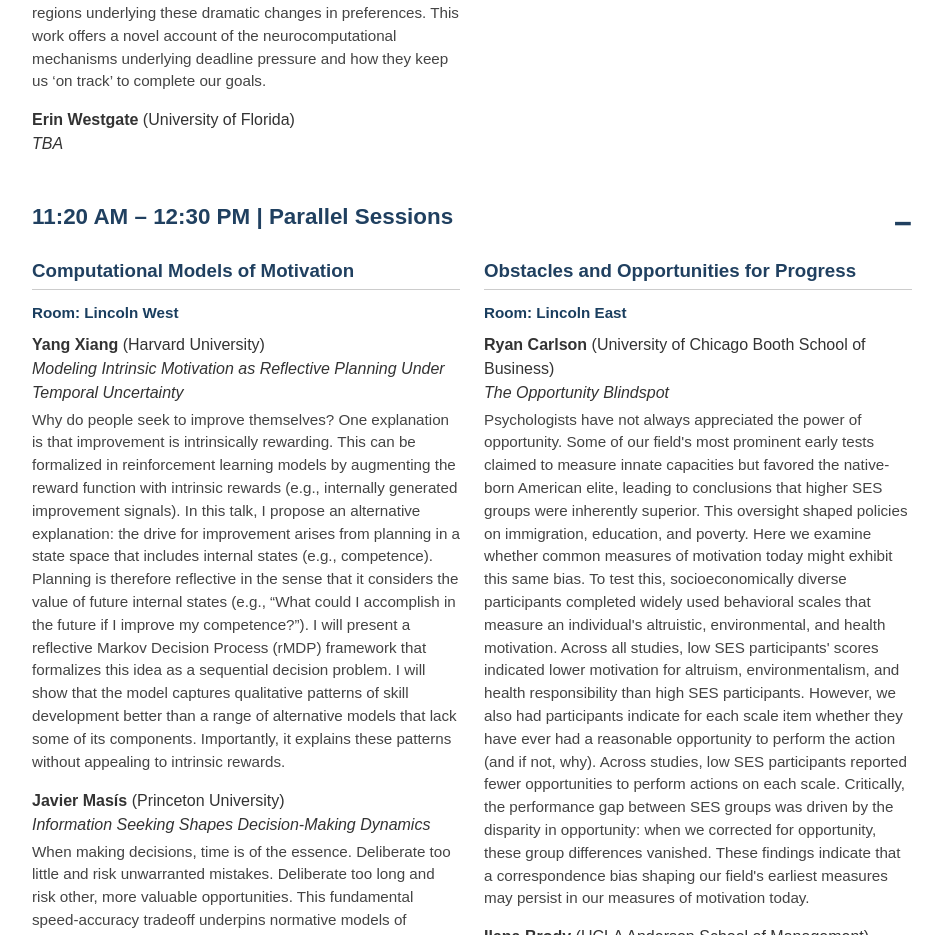
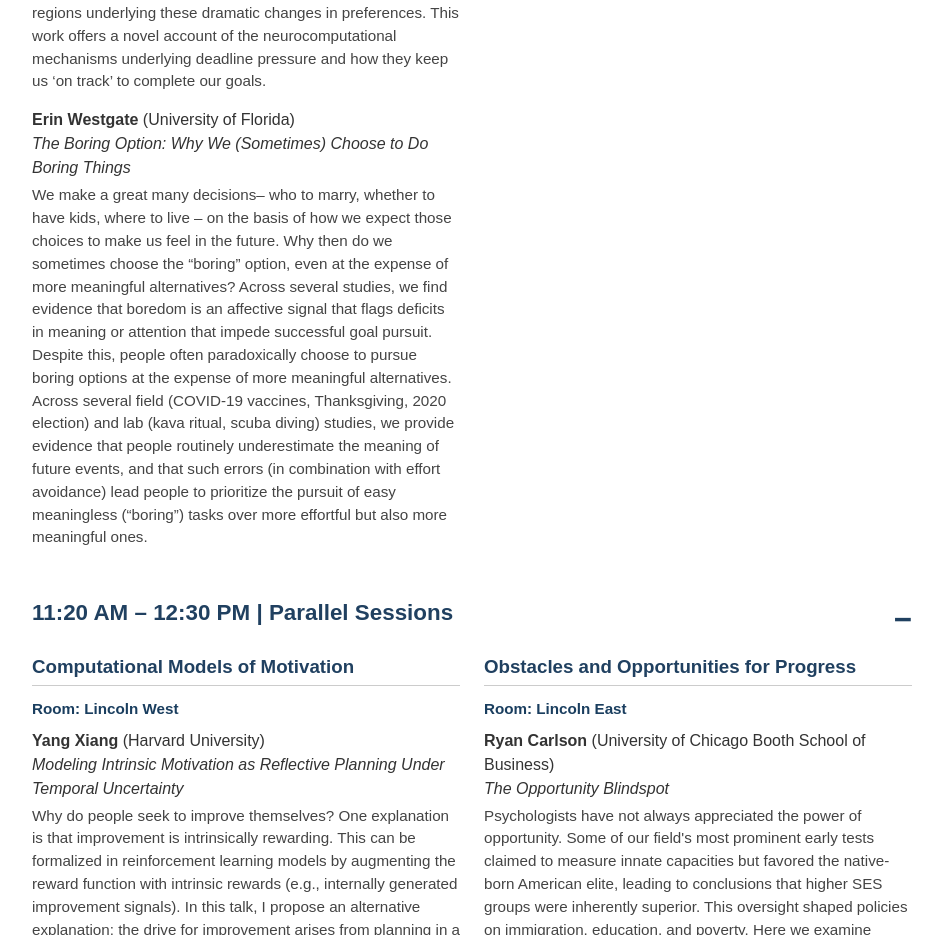
Before and after one commit to DEMelnikoff/ssm-2025, a plain HTML site: page index.html in a window 1280 px wide. Shown: the part 2062-2997 px from the top of the page, without its empty margins (168-1110 px from the left). Drawn offline with Linux system fonts and the light colour scheme.

Commit message:
Update index.html

```diff
--- a/index.html
+++ b/index.html
@@ -156,7 +156,8 @@
         </div>
         <div class="talk">
           <span class="speaker">Erin Westgate</span> (University of Florida)<br>
-          <span class="title">TBA</span>
+          <span class="title">The Boring Option: Why We (Sometimes) Choose to Do Boring Things</span>
+          <p class="abstract">We make a great many decisions– who to marry, whether to have kids, where to live – on the basis of how we expect those choices to make us feel in the future. Why then do we sometimes choose the “boring” option, even at the expense of more meaningful alternatives? Across several studies, we find evidence that boredom is an affective signal that flags deficits in meaning or attention that impede successful goal pursuit. Despite this, people often paradoxically choose to pursue boring options at the expense of more meaningful alternatives. Across several field (COVID-19 vaccines, Thanksgiving, 2020 election) and lab (kava ritual, scuba diving) studies, we provide evidence that people routinely underestimate the meaning of future events, and that such errors (in combination with effort avoidance) lead people to prioritize the pursuit of easy meaningless (“boring”) tasks over more effortful but also more meaningful ones.</p>
         </div>
       </div>
       <div class="track">
```
